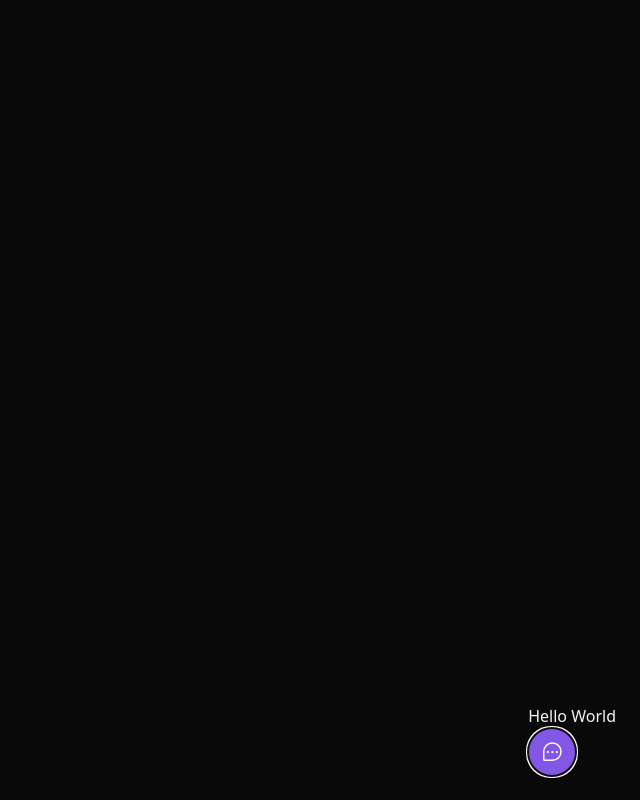
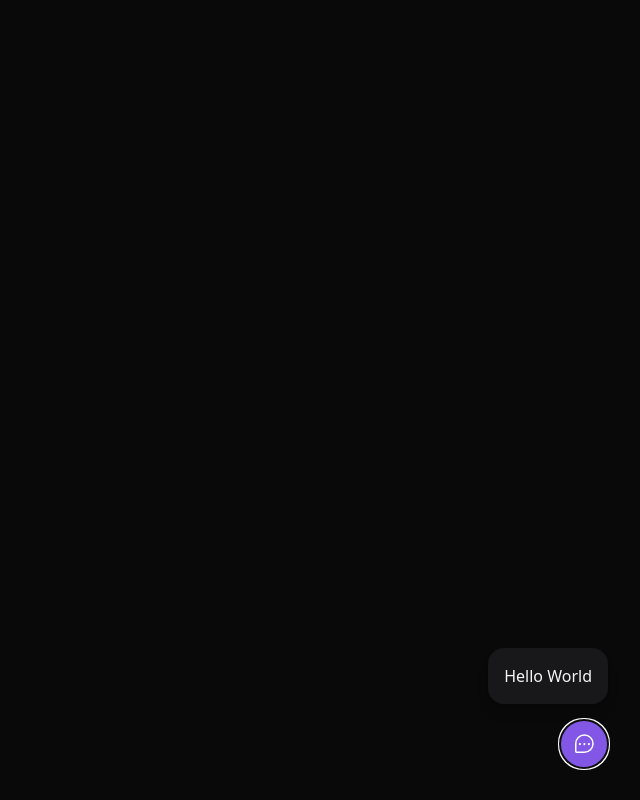
Before and after one commit to lilianmartinsfritzen/feedget-nlw, a React (Vite) app: page / in a window 1280 px wide. Both pictures are taken after a click on the button "Feedback". Shown: the whole page, without its empty margins (640-1280 px from the left). Built offline with nearby package versions, Linux system fonts and the light colour scheme.

Commit message:
feat: structure

```diff
--- a/src/components/Widget.tsx
+++ b/src/components/Widget.tsx
@@ -1,17 +1,19 @@
 import { ChatTeardropDots } from "phosphor-react";
-import { Popover } from '@headlessui/react'
+import { Popover } from "@headlessui/react";
+import { WidgetForm } from "./WidgetForm";
 
 export function Widget() {
+  return (
+    <Popover className="absolute bottom-4 right-4 md:bottom-8 md:right-8 flex flex-col items-end">
+      <Popover.Panel>
+        <WidgetForm />
+      </Popover.Panel>
 
-  return (
-    <Popover className='absolute bottom-6 right-6'>
-     <Popover.Panel>Hello World</Popover.Panel>
-
-      <Popover.Button className='bg-brand-500 rounded-full px-3 h-12 text-white flex items-center group'>
+      <Popover.Button className="bg-brand-500 rounded-full px-3 h-12 text-white flex items-center group">
         <ChatTeardropDots className="w-6 h-6" />
 
-        <span className='max-w-0 overflow-hidden group-hover:max-w-xs transition-all duration-500 ease-linear'>
-          <span className='pl-2'></span>
+        <span className="max-w-0 overflow-hidden group-hover:max-w-xs transition-all duration-500 ease-linear">
+          <span className="pl-2"></span>
           Feedback
         </span>
       </Popover.Button>
--- /dev/null
+++ b/src/components/WidgetForm.tsx
@@ -0,0 +1,7 @@
+export function WidgetForm() {
+  return (
+    <div className="bg-zinc-900 p-4 relative rounded-2xl mb-4 flex flex-col items-center shadow-lg w-[calc(100vw-2rem)] md:w-auto">
+      Hello World
+    </div>
+  );
+}
```
